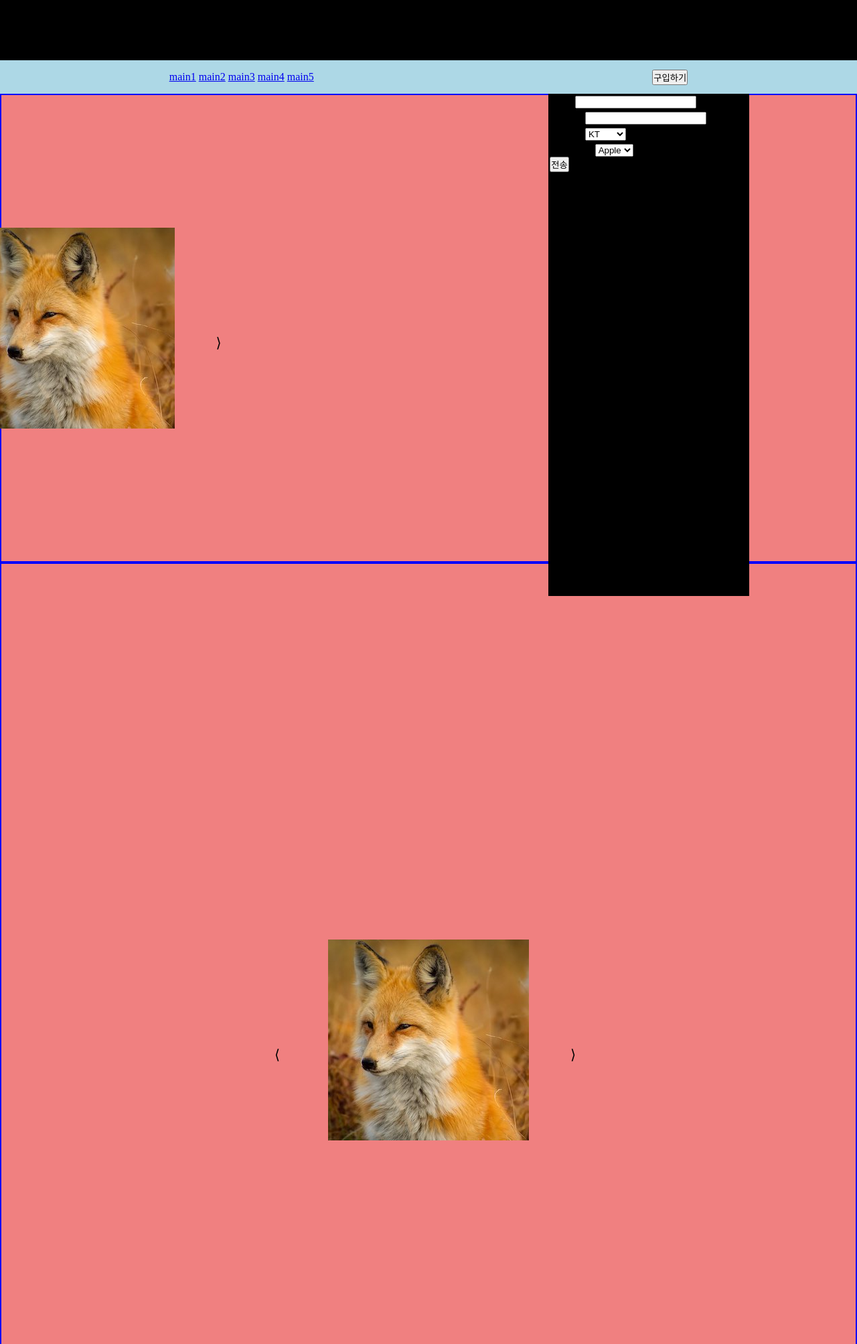
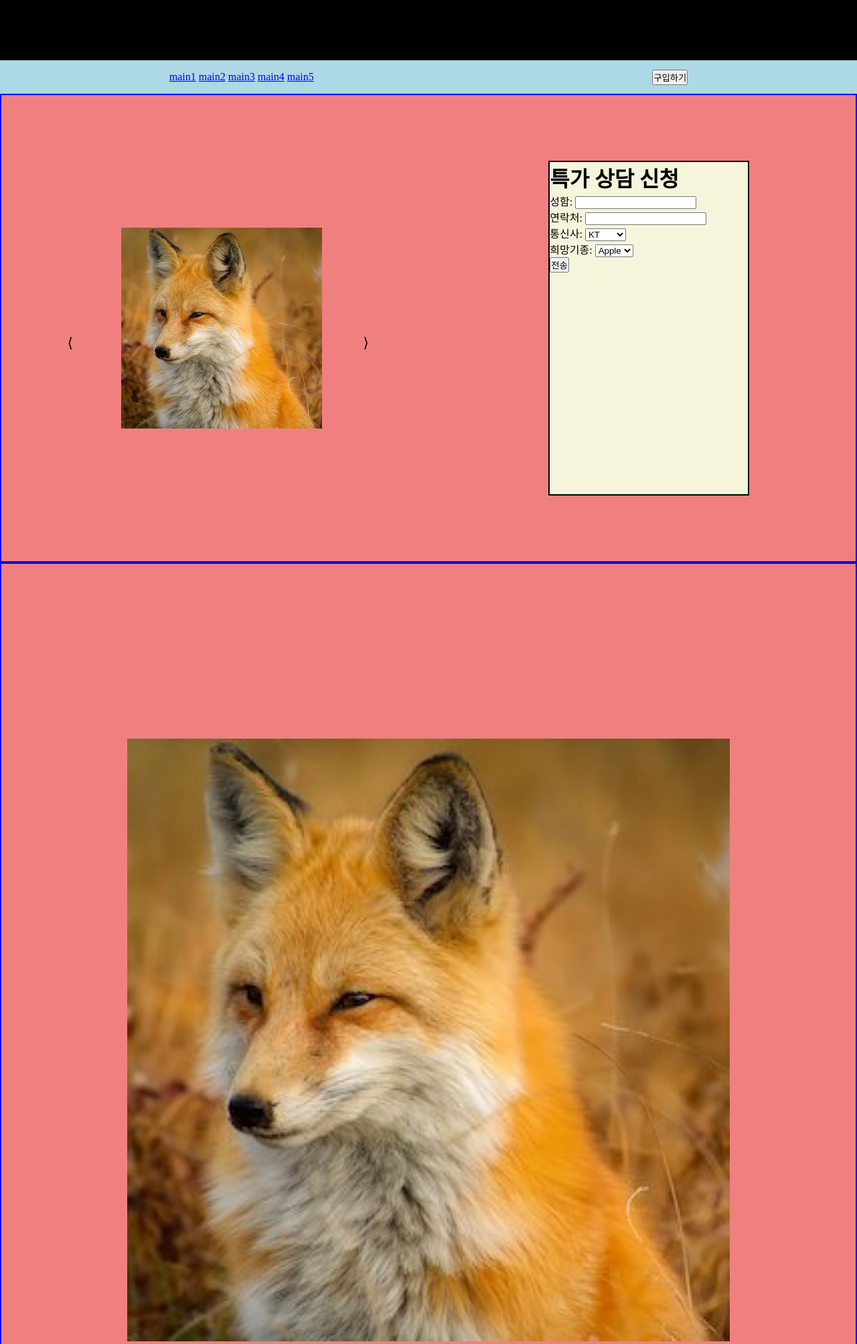
Before and after one commit to SSUcheese/devRent_zer0_PJT, a Django app: page / in a window 1280 px wide; the page is wider, and only the part inside the window is pictured. Shown: the top 2007 px of that part at 67% size. Run offline with Django 3.2, Linux system fonts and the light colour scheme.

Commit message:
2/2 개발 : 2번 블럭 슬라이더 크기 조절 완, 헤더바 및 타이머 수직위치 위로 올리기 완

```diff
--- a/개발/bargain_sale/subscriptions/static/subscriptions/css/home.css
+++ b/개발/bargain_sale/subscriptions/static/subscriptions/css/home.css
@@ -9,7 +9,7 @@
   background: black;
 
   /* 스크롤 시 슬라이더보다 위에서 움직이게 하기 위함 */
-  /* z-index: 1; */
+  z-index: 1;
 
   /* 스크롤 시 고정  */
   position: sticky;
@@ -25,7 +25,7 @@
   align-items: center;
 
   /* 스크롤 시 슬라이더보다 위에서 움직이게 하기 위함 */
-  /* z-index: 1; */
+  z-index: 1;
 
   /* 스크롤 시 고정  */
   position: sticky;
@@ -50,8 +50,8 @@
 
 .main1_form {
   width: 300px;
-  height: 800px;
-  background: black;
+  height: 500px;
+  background: beige;
 
   border: 2px solid black;
 }
--- a/개발/bargain_sale/subscriptions/static/subscriptions/css/main_slider.css
+++ b/개발/bargain_sale/subscriptions/static/subscriptions/css/main_slider.css
@@ -12,7 +12,12 @@ li {
 /* main1_slider 위치 조정 */
 #main1_slider {
   position: relative;
-  left: -300px;
+  left: -80px;
+}
+
+/* main2_slider 크기 조정 */
+#main2_slider {
+  transform: scale(3);
 }
 
 /* 보여줄 구간의 높이랑 넓이 설정 */
--- a/개발/bargain_sale/subscriptions/templates/subscriptions/home.html
+++ b/개발/bargain_sale/subscriptions/templates/subscriptions/home.html
@@ -54,6 +54,7 @@
         </div>
         <!--2번 블럭 : 제품 및 가격 확인-->
         <div class="main2" id="main2">
+            <div id="main2_slider">
                 <div class="main2_slider main_slider">
                     <ul class="main2_slides main_slides">
                         <li><img src={% static 'subscriptions/image/fox.jpg' %}></li>
@@ -65,6 +66,7 @@
                         <span class="prev2 prev">&lang;</span>
                         <span class="next2 next">&rang;</span>
                     </p>
+                </div>
             </div>
             <div class="main2_btn"><button>특가 구입 신청</button></div>
         </div>
```
Also changed, not shown: 1 other file. Lines whose indentation alone changed are shown as unchanged.
